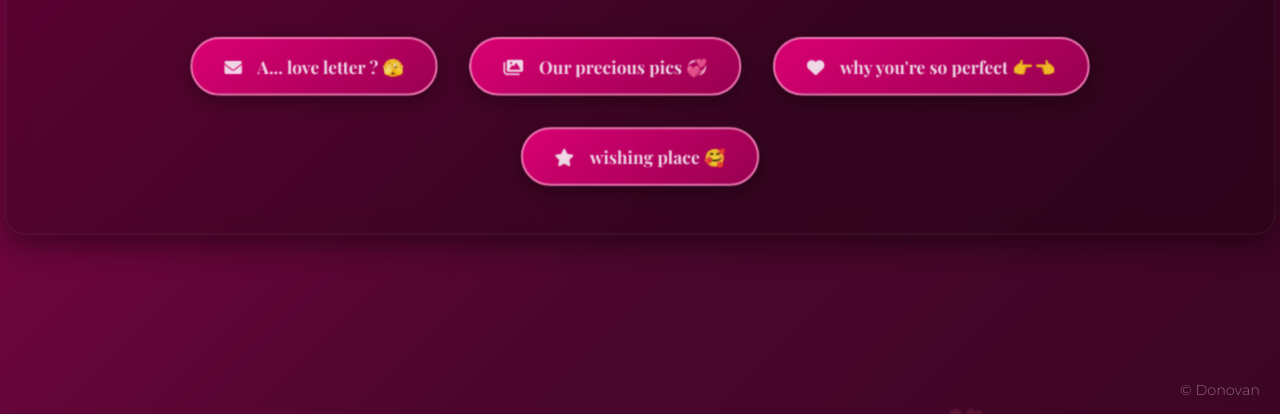
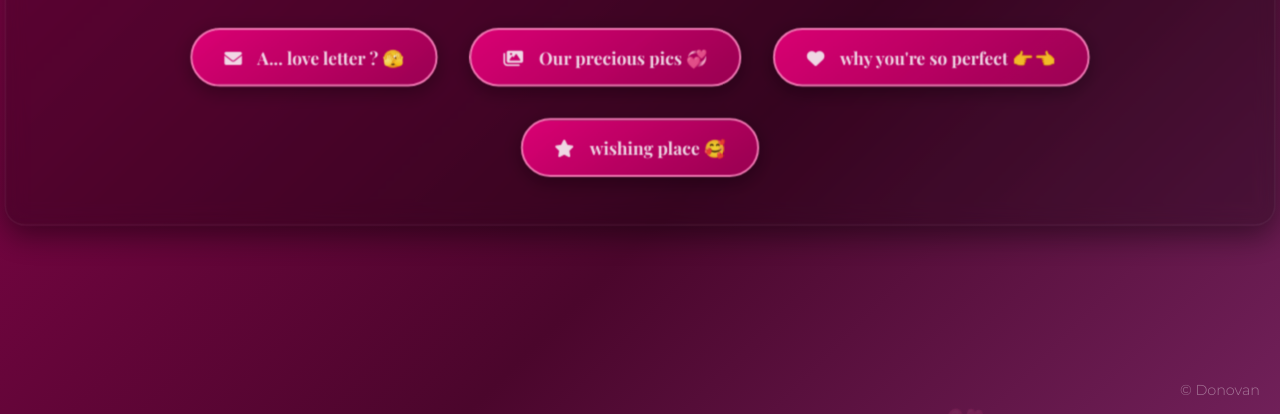
Before and after one commit to discordotakoo/l0v3, a plain HTML site: page index.html in a window 1280 px wide. Shown: the part 386-800 px from the top of the page. Drawn offline with nearby package versions, Linux system fonts and the light colour scheme.

Commit message:
Update index.html

```diff
--- a/index.html
+++ b/index.html
@@ -20,11 +20,11 @@
             /* Lighter pink */
             --accent-gold: #FFD700;
             /* Warm gold */
-            --background-dark: #1a0210;
+            --background-dark: #c95fc5;
             /* Deep berry/purple */
             --text-light: #fdeaf5;
             /* Soft pinkish white */
-            --font-heading: 'Sacramento', cursive;
+            --font-heading: 'Montserrat', sans-serif;
             --font-body: 'Playfair Display', serif;
             --font-sans: 'Montserrat', sans-serif;
         }
```
